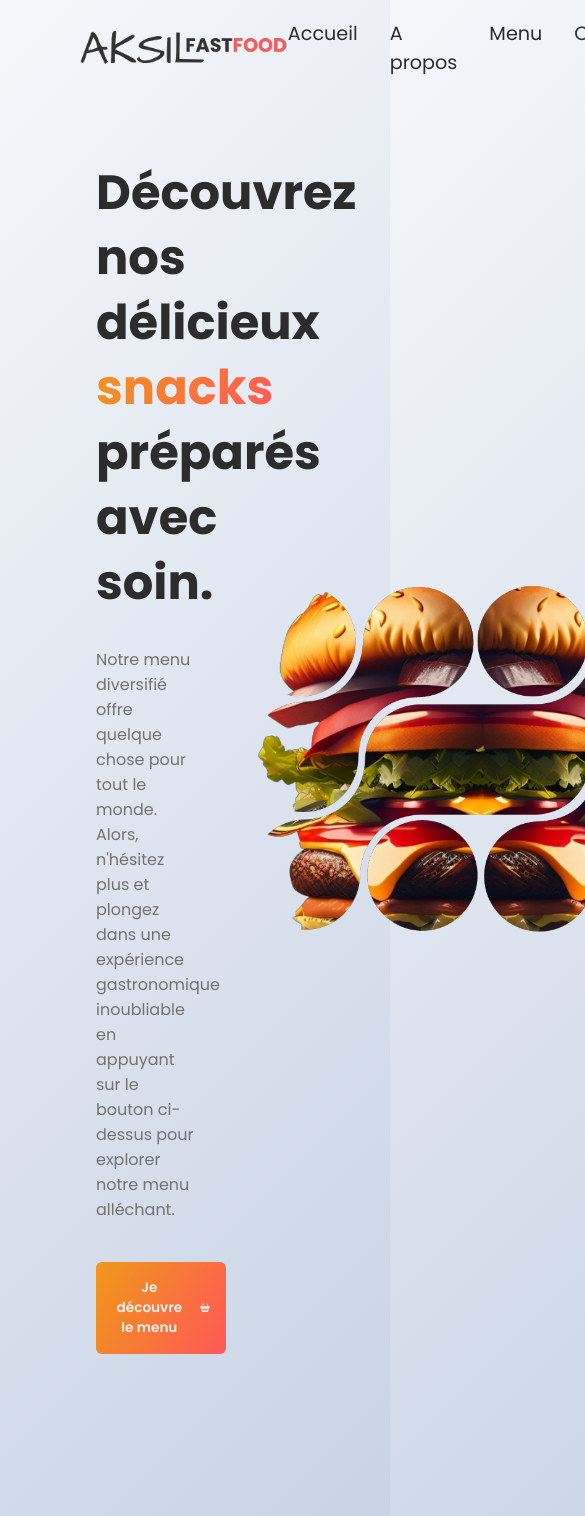
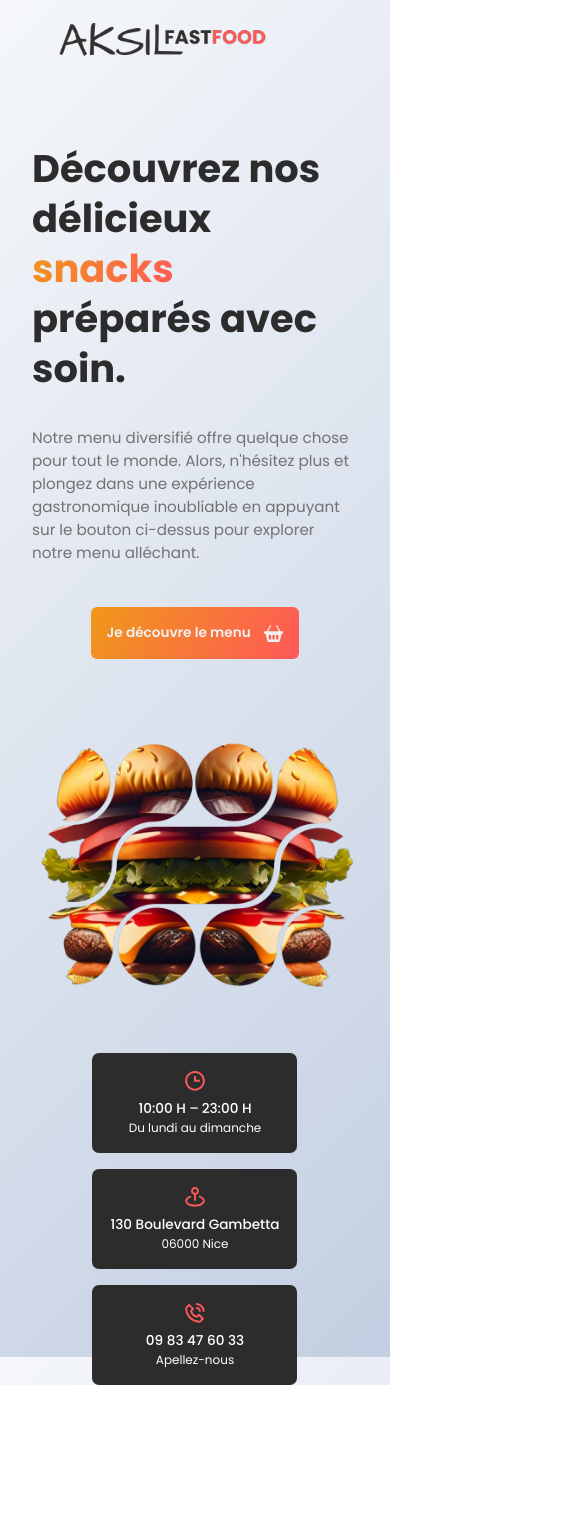
Before and after one commit to OlivierMaria/AksilFastFood, a React (Create React App) app: page / in a window 390 px wide. Shown: the top 1516 px of the page, 585 px wide, since content can reach past the window. After the commit the page ends 1385 px from the top, so only its background shows below. Built offline with nearby package versions, Linux system fonts and the light colour scheme.

Commit message:
Responsive management on the navbar, the header as well as information

```diff
--- a/src/App.css
+++ b/src/App.css
@@ -8,6 +8,7 @@
 
   body {
     background: var(--color-bg);
+    min-height: 100%;
   }
 
 a{
@@ -22,6 +23,14 @@ padding: 4rem 6rem;
 .section__margin{
   margin: 4rem 6rem;
 }
+@media screen and (max-width: 550px) {
+  .section__padding {
+    padding: 4rem 2rem;
+  }
+  .section__margin {
+    margin: 4rem 2rem;
+  }
+}
 
 /* .background__gradient{
   background: linear-gradient(135deg, #f5f7fa 0%, #c3cfe2 100%);;
--- a/src/components/infos/infos.css
+++ b/src/components/infos/infos.css
@@ -50,3 +50,29 @@ border-radius: 7px;
     margin-bottom: 0.4rem;
     color: #f95a5a;
 }
+
+@media screen and (max-width: 600px) {
+
+
+    .aksil__infos-content{
+        margin-top: 1.5rem;
+   display: flex;
+   flex-direction: column;
+   justify-content: center;
+   align-items: center;
+   gap: 1rem;
+    }
+
+    .aksil__infos-content_card h4{
+        font-family: var(--font-family);
+        font-size: 0.85rem;
+        font-weight: 500;
+    }
+
+    .aksil__infos-content_card p{
+        font-family: var(--font-family);
+        font-size: 0.75rem;
+    }
+
+
+}
--- a/src/components/navbar/navbar.css
+++ b/src/components/navbar/navbar.css
@@ -33,3 +33,36 @@
     font-family: var(--font-family);
     font-weight: 400;
 }
+
+@media screen and (max-width: 760px) {
+    .aksil__navbar{
+        height: 5rem;
+        padding: 1.7rem;
+        display: flex;
+        align-items: center;
+     }
+
+     .aksil__navbar-links{
+         display: flex;
+         align-items: center;
+         width: 100%;
+         margin: 0 2rem;
+     }
+
+     .aksil__navbar-links img{
+         height: 40px;
+         width: auto;
+     }
+
+     .aksil__navbar__links-link{
+         display: none;
+     }
+}
+
+@media screen and (max-width: 600px) {
+
+
+     .aksil__navbar__links-link{
+         display: none;
+     }
+}
--- a/src/containers/Hero/hero.css
+++ b/src/containers/Hero/hero.css
@@ -1,4 +1,6 @@
-
+/* *{
+    border: 1px solid green;
+} */
 
 .aksil__hero{
     display: flex;
@@ -62,3 +64,98 @@
     height: auto;
     width: 500px;
 }
+
+@media screen and (max-width: 760px) {
+    .aksil__navbar{
+        height: 5rem;
+        padding: 1.7rem;
+        display: flex;
+        align-items: center;
+     }
+
+     .aksil__navbar-links{
+         display: flex;
+         align-items: center;
+         justify-content: space-between;
+         width: 100%;
+         margin: 0 2rem;
+     }
+
+     .aksil__navbar-links img{
+         height: 40px;
+         width: auto;
+     }
+
+     .aksil__navbar__links-link{
+         display: none;
+     }
+}
+
+@media screen and (max-width: 600px) {
+
+
+.aksil__hero{
+    display: flex;
+    flex-direction: column;
+    align-items: center;
+    gap: 2rem;
+}
+
+.aksil__hero-content{
+    width: 100%;
+}
+.aksil__hero-content h1{
+    font-size: 2.4rem;
+    font-family: var(--font-family);
+    color: var(--color-text);
+    line-height: 50px;
+    margin-bottom: 2rem;
+}
+.aksil__hero-content p{
+    font-size: 0.95rem;
+    color: var(--color-subtext);
+    margin: 0.75rem 0 0 0;
+    font-family: var(--font-family);
+}
+
+.aksil__hero-CTA{
+    margin-top: 2.5rem;
+    border: none;
+    font-family: var(--font-family);
+    background-image: linear-gradient(-60deg, #ff5858 0%, #f09819 100%);
+    padding: 1rem;
+    font-weight: 600;
+    border-radius: 6px;
+    font-size: 0.85rem;
+    align-items: center;
+    gap: 0.85rem;
+    display: flex;
+    color: rgb(240, 240, 240);
+    cursor: pointer;
+    margin: 2.7rem auto;
+}
+
+.askil__cart-icon{
+    font-size: 1.2rem;
+    color: rgb(240, 240, 240)
+}
+
+.aksil__hero-content span {
+    background: linear-gradient(-60deg, #ff5858, #f09819);
+    -webkit-background-clip: text;
+    background-clip: text;
+    color: transparent;
+}
+
+
+.aksil__hero-image{
+    display: flex;
+    justify-content: center;
+    align-items: center;
+}
+.aksil__hero-image img{
+    height: auto;
+    width: 350px;
+}
+
+}
```
